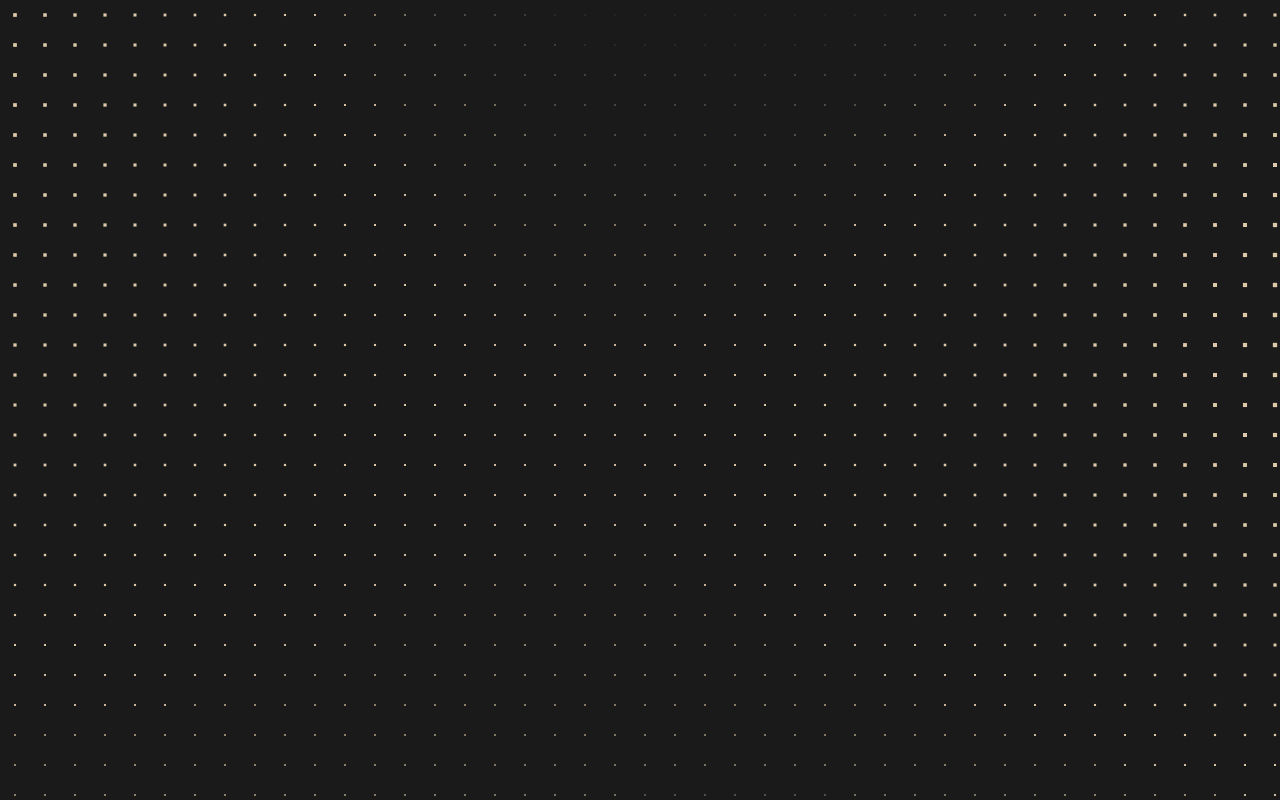
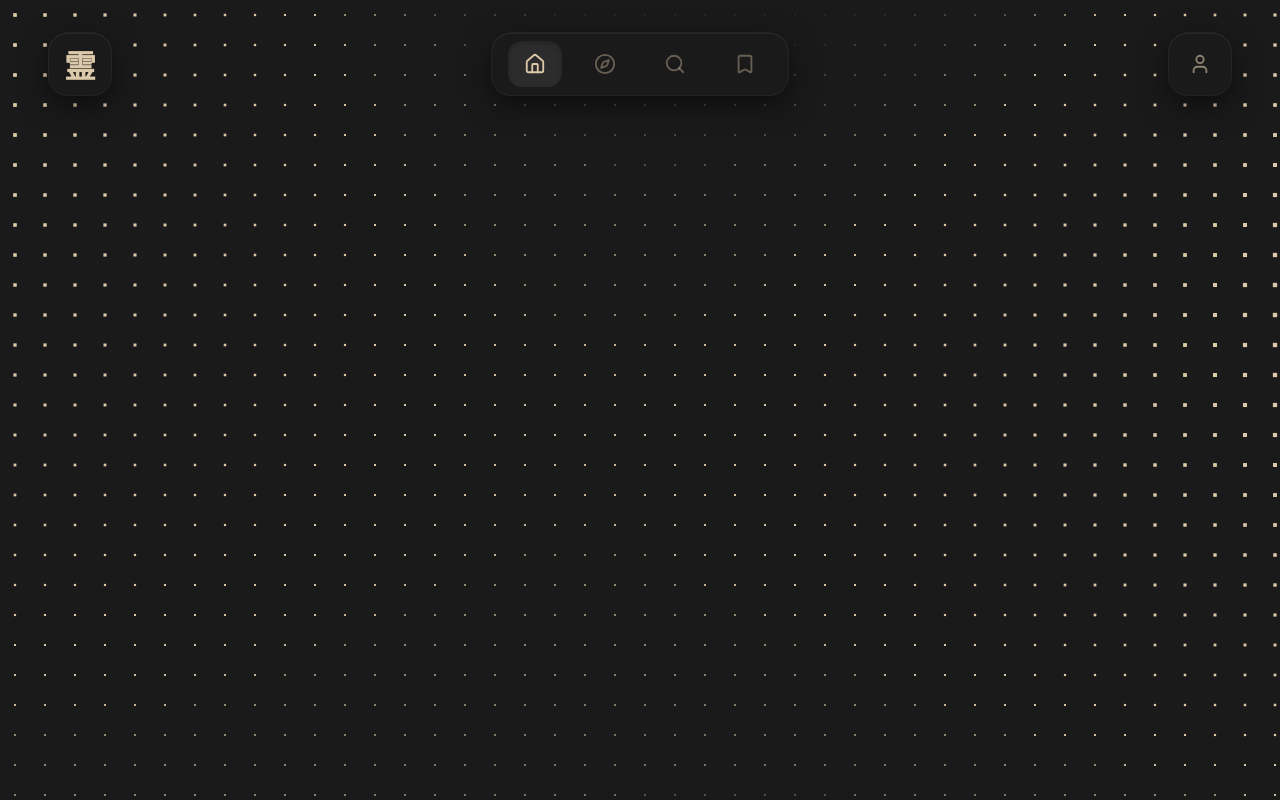
Before and after one commit to otzua/REIATSU, a React (Vite) app in the folder frontend/: page / in a window 1280 px wide. Built offline with nearby package versions, Linux system fonts and the light colour scheme.

Commit message:
refactor: redesign navigation bar into a floating capsule layout and integrate it within a global App layout component

```diff
--- a/frontend/src/App.tsx
+++ b/frontend/src/App.tsx
@@ -1,9 +1,12 @@
 import Home from './pages/Home';
+import Layout from './components/Layout';
 
 function App() {
   return (
     <div className="app">
-      <Home />
+      <Layout>
+        <Home />
+      </Layout>
     </div>
   );
 }
--- a/frontend/src/components/Layout.tsx
+++ b/frontend/src/components/Layout.tsx
@@ -1,7 +1,13 @@
 import React from 'react';
+import Navbar from './Navbar';
 
 const Layout: React.FC<{ children: React.ReactNode }> = ({ children }) => {
-  return <>{children}</>;
+  return (
+    <>
+      <Navbar />
+      <main>{children}</main>
+    </>
+  );
 };
 
 export default Layout;
--- a/frontend/src/components/Navbar.module.css
+++ b/frontend/src/components/Navbar.module.css
@@ -1,62 +1,91 @@
-.navbar {
-  height: 60px;
+.navbarContainer {
+  position: fixed;
+  top: 2rem;
+  left: 0;
+  width: 100%;
   display: flex;
+  justify-content: space-between;
   align-items: center;
-  justify-content: space-between;
-  padding: 0 var(--space-lg);
-  background: #000;
-  border-bottom: 2px solid #fff;
-  position: sticky;
-  top: 0;
-  z-index: 100;
+  padding: 0 3rem;
+  z-index: 1000;
+  pointer-events: none; /* Let clicks pass through empty space */
 }
 
-.searchContainer {
-  display: flex;
-  align-items: center;
-  background: #000;
-  border: 1px solid #333;
-  padding: 0.4rem 1rem;
-  width: 100%;
-  max-width: 350px;
-  transition: var(--transition-smooth);
-}
-
-.searchContainer:focus-within {
-  border-color: #fff;
-}
-
-.searchIcon {
-  color: #fff;
-  margin-right: 0.5rem;
-}
-
-.searchInput {
-  background: none;
-  border: none;
-  color: #fff;
-  outline: none;
-  width: 100%;
-  font-size: 0.8rem;
-  text-transform: uppercase;
-  font-weight: 700;
-}
-
-.actions {
-  display: flex;
-  gap: var(--space-md);
-}
-
-.iconBtn {
-  color: #fff;
-  transition: var(--transition-smooth);
-  padding: 0.5rem;
+.logoCapsule,
+.navCapsule,
+.accountCapsule {
+  pointer-events: auto; /* Re-enable clicks */
+  background: var(--color-black, #1A1A1A);
+  backdrop-filter: blur(10px);
+  border: 1px solid rgba(220, 201, 169, 0.05); /* Very subtle cream border */
+  box-shadow: 0 10px 30px rgba(0, 0, 0, 0.5), inset 0 1px 0 rgba(255, 255, 255, 0.05);
   display: flex;
   align-items: center;
   justify-content: center;
+  border-radius: 20px; /* Slightly squarish capsule shape */
 }
 
-.iconBtn:hover {
-  background: #fff;
-  color: #000;
+.logoCapsule {
+  width: 64px;
+  height: 64px;
 }
+
+.logoKanji {
+  color: var(--color-cream, #DCC9A9);
+  font-family: var(--font-jp, 'Noto Sans JP', sans-serif);
+  font-size: 2rem;
+  font-weight: 900;
+}
+
+.navCapsule {
+  height: 64px;
+  padding: 0 1rem;
+  gap: 1rem;
+}
+
+.navItem {
+  background: none;
+  border: none;
+  color: rgba(220, 201, 169, 0.4); /* Faded cream */
+  cursor: pointer;
+  padding: 0.75rem 1rem;
+  border-radius: 14px;
+  display: flex;
+  align-items: center;
+  justify-content: center;
+  transition: var(--transition-smooth, all 0.3s ease);
+}
+
+.navItem:hover {
+  color: rgba(220, 201, 169, 0.8);
+}
+
+.active {
+  color: var(--color-cream, #DCC9A9);
+  background: rgba(255, 255, 255, 0.08); /* Inner pill background for active state */
+  box-shadow: inset 0 2px 4px rgba(0, 0, 0, 0.2);
+}
+
+.accountCapsule {
+  width: 64px;
+  height: 64px;
+}
+
+.accountBtn {
+  background: none;
+  border: none;
+  color: rgba(220, 201, 169, 0.6);
+  cursor: pointer;
+  display: flex;
+  align-items: center;
+  justify-content: center;
+  width: 100%;
+  height: 100%;
+  border-radius: 20px;
+  transition: var(--transition-smooth, all 0.3s ease);
+}
+
+.accountBtn:hover {
+  color: var(--color-cream, #DCC9A9);
+  background: rgba(255, 255, 255, 0.05);
+}
--- a/frontend/src/components/Navbar.tsx
+++ b/frontend/src/components/Navbar.tsx
@@ -1,19 +1,41 @@
-import React from 'react';
-import { Search, Bell, User } from 'lucide-react';
+import React, { useState } from 'react';
+import { Home, Search, Compass, Bookmark, User } from 'lucide-react';
 import styles from './Navbar.module.css';
 
 const Navbar = () => {
+  const [activeTab, setActiveTab] = useState('home');
+
+  const navItems = [
+    { id: 'home', icon: Home },
+    { id: 'browse', icon: Compass },
+    { id: 'search', icon: Search },
+    { id: 'list', icon: Bookmark },
+  ];
+
   return (
-    <header className={`${styles.navbar} glass`}>
-      <div className={styles.searchContainer}>
-        <Search className={styles.searchIcon} size={20} />
-        <input type="text" placeholder="Search anime..." className={styles.searchInput} />
+    <div className={styles.navbarContainer}>
+      <div className={styles.logoCapsule}>
+        <span className={styles.logoKanji}>霊</span>
       </div>
-      <div className={styles.actions}>
-        <button className={styles.iconBtn}><Bell size={20} /></button>
-        <button className={styles.iconBtn}><User size={20} /></button>
+
+      <nav className={styles.navCapsule}>
+        {navItems.map((item) => (
+          <button
+            key={item.id}
+            className={`${styles.navItem} ${activeTab === item.id ? styles.active : ''}`}
+            onClick={() => setActiveTab(item.id)}
+          >
+            <item.icon size={22} strokeWidth={2} />
+          </button>
+        ))}
+      </nav>
+
+      <div className={styles.accountCapsule}>
+        <button className={styles.accountBtn}>
+          <User size={22} strokeWidth={2} />
+        </button>
       </div>
-    </header>
+    </div>
   );
 };
 
```
